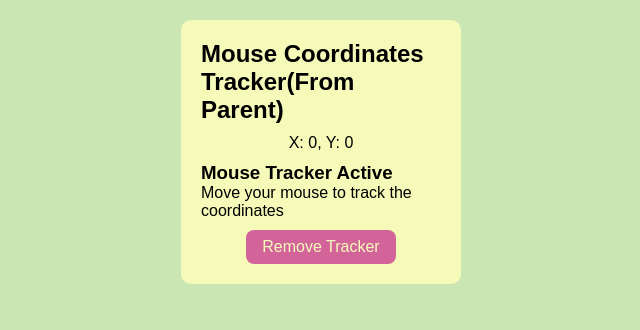
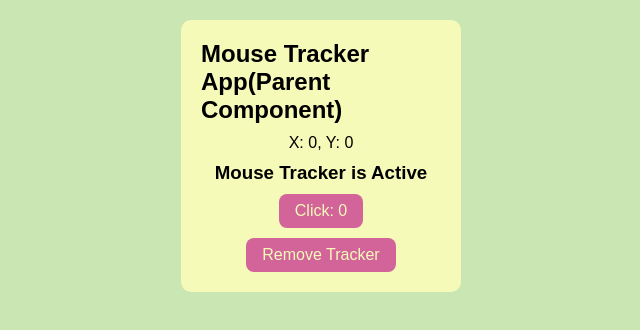
Before and after one commit to fresher2coder/mru-java-fsd, a React (Vite) app in the folder front_end/react/react_basics/: page / in a window 1280 px wide. Shown: the top 330 px of the page, without its empty margins (319-959 px from the left). Built offline with nearby package versions, Linux system fonts and the light colour scheme.

Commit message:
React Basics: conditional rendering and useEffect updated

```diff
--- a/front_end/react/react_basics/src/App.jsx
+++ b/front_end/react/react_basics/src/App.jsx
@@ -69,7 +69,7 @@
       {/* <Parent /> */}
 
       {/* conditional rendering  */}
-      {/* <UserDashboard isLoggedIn={false} username="DK" /> */}
+      {/* <UserDashboard isLoggedIn={true} userName="DK" /> */}
 
       {/* useEffect  */}
       <ParentContainer />
--- a/front_end/react/react_basics/src/components/conditionalRendering/UserDashboard.jsx
+++ b/front_end/react/react_basics/src/components/conditionalRendering/UserDashboard.jsx
@@ -2,50 +2,57 @@
 
 //if-else
 // function UserDashboard(props) {
-//   const { isLoggedIn, username } = props;
+//   const { isLoggedIn, userName } = props;
 
 //   if (isLoggedIn)
 //     return (
 //       <>
-//         <h1>Hi, Welcome {username} </h1>
+//         <h1>HI! Welcome {userName}</h1>
 //       </>
 //     );
 //   else
 //     return (
 //       <>
-//         <h1>Please Login</h1>
+//         <h1>Please Log IN</h1>
 //       </>
 //     );
 // }
 
-//Element variable
+//element-variable
 // function UserDashboard(props) {
-//   const { isLoggedIn, username } = props;
+//   const { isLoggedIn, userName } = props;
 //   let greetMessage;
-//   if (isLoggedIn) greetMessage = <h1>Hi, Welcome {username}</h1>;
-//   else greetMessage = <h2>Please Login</h2>;
-
-//   return <>{greetMessage}</>;
-// }
-
-//Ternary Operator
-// function UserDashboard(props) {
-//   const { isLoggedIn, username } = props;
+//   if (isLoggedIn) greetMessage = <h2>HI! Welcome {userName}</h2>;
+//   else greetMessage = <h3>Please Login</h3>;
 
 //   return (
 //     <>
-//       <h1>{isLoggedIn ? `Welcome ${username}` : "Please Login"}</h1>
+//       <h1>React Project</h1>
+//       {greetMessage}
 //     </>
 //   );
 // }
 
-//short-circuit
+//ternary operator
+// function UserDashboard(props) {
+//   const { isLoggedIn, userName } = props;
+
+//   return (
+//     <>
+//       <h1>React Project</h1>
+//       <h2>{isLoggedIn ? `Hi, Welcome ${userName}` : "Please Login"}</h2>
+//     </>
+//   );
+// }
+
+//short-circuit operator
 function UserDashboard(props) {
-  const { isLoggedIn, username } = props;
+  const { isLoggedIn, userName } = props;
 
   return (
     <>
-      {isLoggedIn && <h1>Hi Welcome {username}</h1>}
+      <h1>React Project</h1>
+      {isLoggedIn && <h1>Hi, Welcome {userName}</h1>}
       {!isLoggedIn && <h1>Please Login</h1>}
     </>
   );
--- a/front_end/react/react_basics/src/components/useEffect/MouseTracker.jsx
+++ b/front_end/react/react_basics/src/components/useEffect/MouseTracker.jsx
@@ -1,7 +1,9 @@
-import React, { useEffect } from "react";
+import React, { useEffect, useState } from "react";
 
 function MouseTracker(props) {
   const { setCoordinates } = props;
+  const [count, setCount] = useState(0);
+
   useEffect(() => {
     console.log("UseEffect: Always");
   });
@@ -21,14 +23,13 @@
   }, []);
 
   useEffect(() => {
-    console.log("Coordinated Changed");
-  }, [setCoordinates]);
+    console.log("UseEffect: Count is Updated");
+  }, [count]);
+
   return (
     <>
-      <section>
-        <h3>Mouse Tracker Active</h3>
-        <p>Move your mouse to track the coordinates</p>
-      </section>
+      <h3>Mouse Tracker is Active</h3>
+      <button onClick={() => setCount(count + 1)}>Click: {count}</button>
     </>
   );
 }
--- a/front_end/react/react_basics/src/components/useEffect/ParentContainer.jsx
+++ b/front_end/react/react_basics/src/components/useEffect/ParentContainer.jsx
@@ -1,19 +1,16 @@
-import React, { useEffect, useState } from "react";
+import React, { useState } from "react";
 import MouseTracker from "./MouseTracker";
 
 function ParentContainer() {
+  const [showTracker, setShowTracker] = useState(true);
   const [coordinates, setCoordinates] = useState({ x: 0, y: 0 });
-  const [showTracker, setShowTracker] = useState(true);
-  useEffect(() => {
-    console.log("X-Coordinate is tracked");
-  }, [coordinates.x]);
   const handleTracker = () => {
     setShowTracker((prev) => !prev);
   };
   return (
     <>
       <section className="container">
-        <h2>Mouse Coordinates Tracker(From Parent)</h2>
+        <h2>Mouse Tracker App(Parent Component)</h2>
         <p>
           X: {coordinates.x}, Y: {coordinates.y}
         </p>
```
Also changed, not shown: 1 other file (tests, documents, lock files or other folders).
